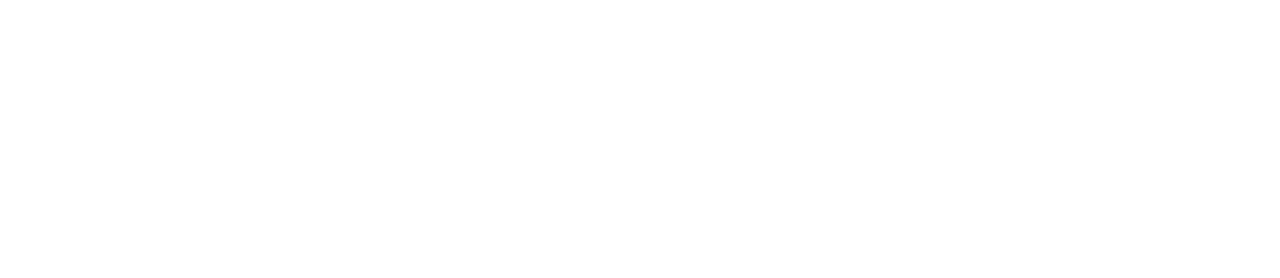
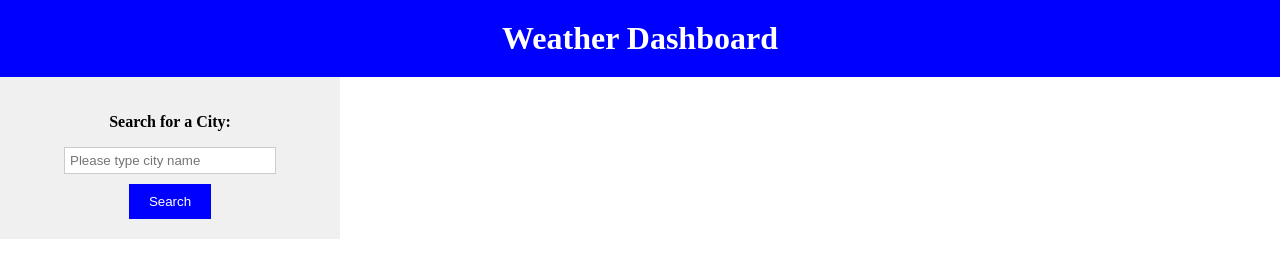
Before and after one commit to sernat243/Weather-Dashboard, a plain HTML site: page index.html in a window 1280 px wide. Drawn offline with Linux system fonts and the light colour scheme.

Commit message:
created header and aside. added search input and button

```diff
--- a/assets/css/style.css
+++ b/assets/css/style.css
@@ -0,0 +1,50 @@
+/* Reset default margin and padding for the body */
+body {
+    margin: 0;
+    padding: 0;
+  }
+
+  /* Styles for the header */
+  header {
+    background-color: blue;
+    padding: 20px;
+    text-align: center; /* Center the text within the header */
+  }
+
+  h1 {
+    color: white;
+    font-weight: bold;
+    margin: 0;
+  }
+
+  /* Styles for the aside and its content */
+  aside {
+    background-color: #f0f0f0;
+    padding: 20px;
+    width: 300px; /* Adjust the width as per your preference */
+    float: left; /* Move the entire aside to the left side */
+  }
+
+  .search-div {
+    text-align: center; /* Center the content within the div */
+  }
+
+  .search-div p {
+    font-weight: bold; /* Make the <p> element bold */
+  }
+
+  .search-div input[type="text"] {
+    display: block;
+    margin: 10px auto;
+    padding: 5px;
+    width: 200px;
+    border: 1px solid #ccc;
+  }
+
+  .search-div button {
+    background-color: blue; /* Blue background for the button */
+    color: white; /* White text color for the button */
+    padding: 10px 20px;
+    border: none;
+    cursor: pointer;
+  }
--- a/index.html
+++ b/index.html
@@ -4,8 +4,24 @@
     <meta charset="UTF-8">
     <meta name="viewport" content="width=device-width, initial-scale=1.0">
     <title>Weather Dashboard</title>
+    <link rel ="stylesheet" href="./assets/css/style.css">
 </head>
 <body>
+    <header>
+        <h1>Weather Dashboard</h1>
+    </header>
+
+     <!-- Aside with two div elements -->
+  <aside>
+    <div class="search-div">
+      <p>Search for a City:</p>
+      <input type="text" placeholder="Please type city name">
+      <button>Search</button>
+    </div>
+    <div class="second-div">
+      <!-- This div will be used later -->
+    </div>
+  </aside>
 
 </body>
 </html>
```
